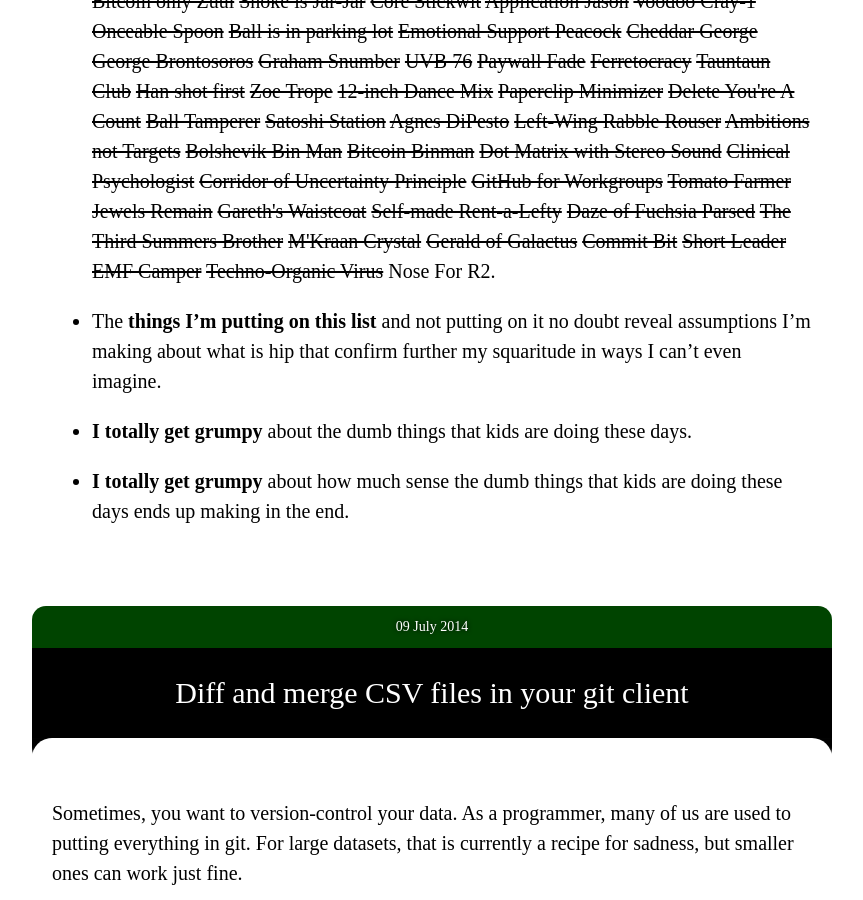
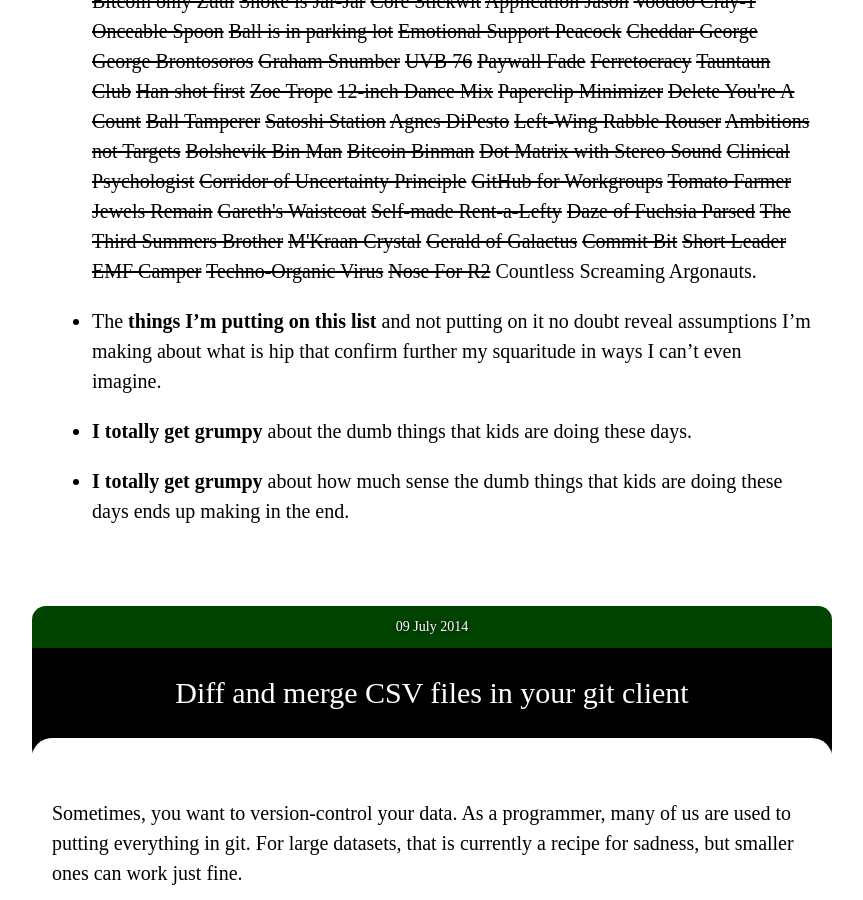
Before and after one commit to paulfitz/paulfitz.github.io, a Jekyll site: the page built from index.html, in a window 1280 px wide and 900 px high, scrolled down 20736 px. Shown: the whole window, without its empty margins (208-1071 px from the left). Built offline with Jekyll 4.4.1, drawn with Linux system fonts in a browser that asks for light colours; nearby versions of some CDN libraries.

Commit message:
more pike

```diff
--- a/_data/pikes.json
+++ b/_data/pikes.json
@@ -165,5 +165,6 @@
   "Short Leader",
   "EMF Camper",
   "Techno-Organic Virus",
-  "Nose For R2"
+  "Nose For R2",
+  "Countless Screaming Argonauts"
 ]
```
